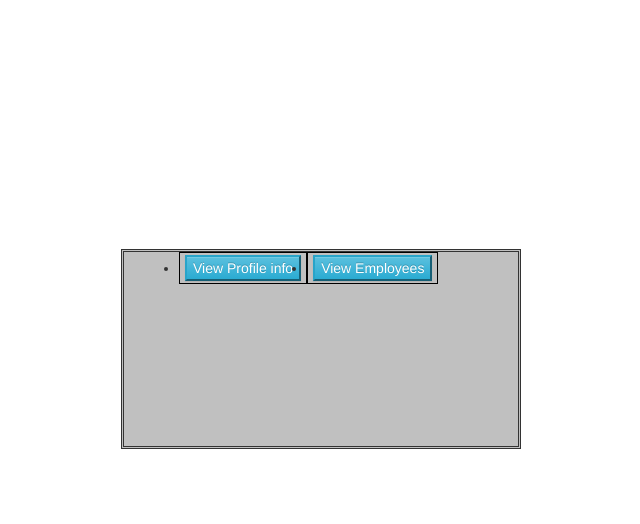
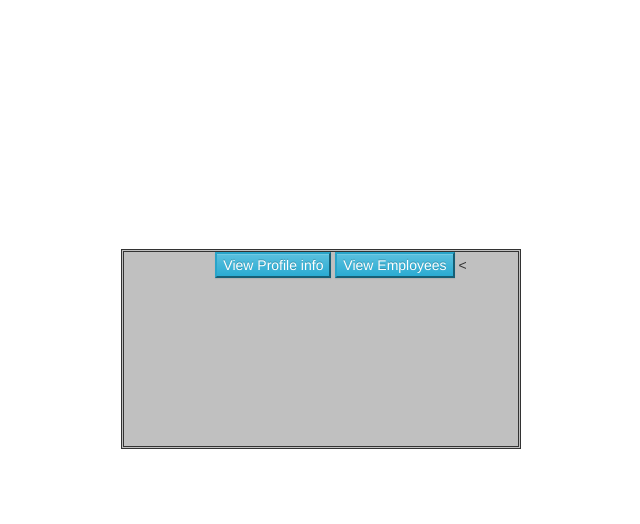
Before and after one commit to sxHelloWorld/SWEN-344-API-Project, a PHP site: page /employerHome.php in a window 1280 px wide. Shown: the part 51-575 px from the top of the page, without its empty margins (319-959 px from the left). Run offline with PHP 8.4, Linux system fonts and the light colour scheme.

Commit message:
messing around with styling more

```diff
--- a/website/html/css/Home.css
+++ b/website/html/css/Home.css
@@ -12,6 +12,7 @@
     text-align: center;
 }
 #buttons ul {
+	vertical-align: middle;
 	display: inline-block;
     margin: 0;
     padding: 0;
@@ -19,8 +20,3 @@
     zoom:1;
     *display: inline;
 }
-#buttons li {
-    float: left;
-    padding: 2px 5px;
-    border: 1px solid black;
-}
--- a/website/html/employeeHome.php
+++ b/website/html/employeeHome.php
@@ -32,9 +32,9 @@
 
 <div id="buttonLinks" class="container">
     <ul id="buttons">
-        <li><a href="employeeInfo.php">
+        <a href="employeeInfo.php">
             <button class="btn-info">View Profile info</button>
-        </a></li>
+        </a>
     </ul>
 </div>
 
--- a/website/html/employerHome.php
+++ b/website/html/employerHome.php
@@ -32,12 +32,12 @@
 
 <div id="buttonLinks" class="container">
     <ul id="buttons">
-        <li><a href="employeeInfo.php">
+        <a href="employeeInfo.php">
             <button class="btn-info">View Profile info</button>
-        </a></li>
-        <li><a href="employeeInfo.php">
+        </a>
+        <a href="employeeInfo.php">
             <button class="btn-info">View Employees</button>
-        </a></li>
+        </a><
     </ul>
 </div>
 
```
